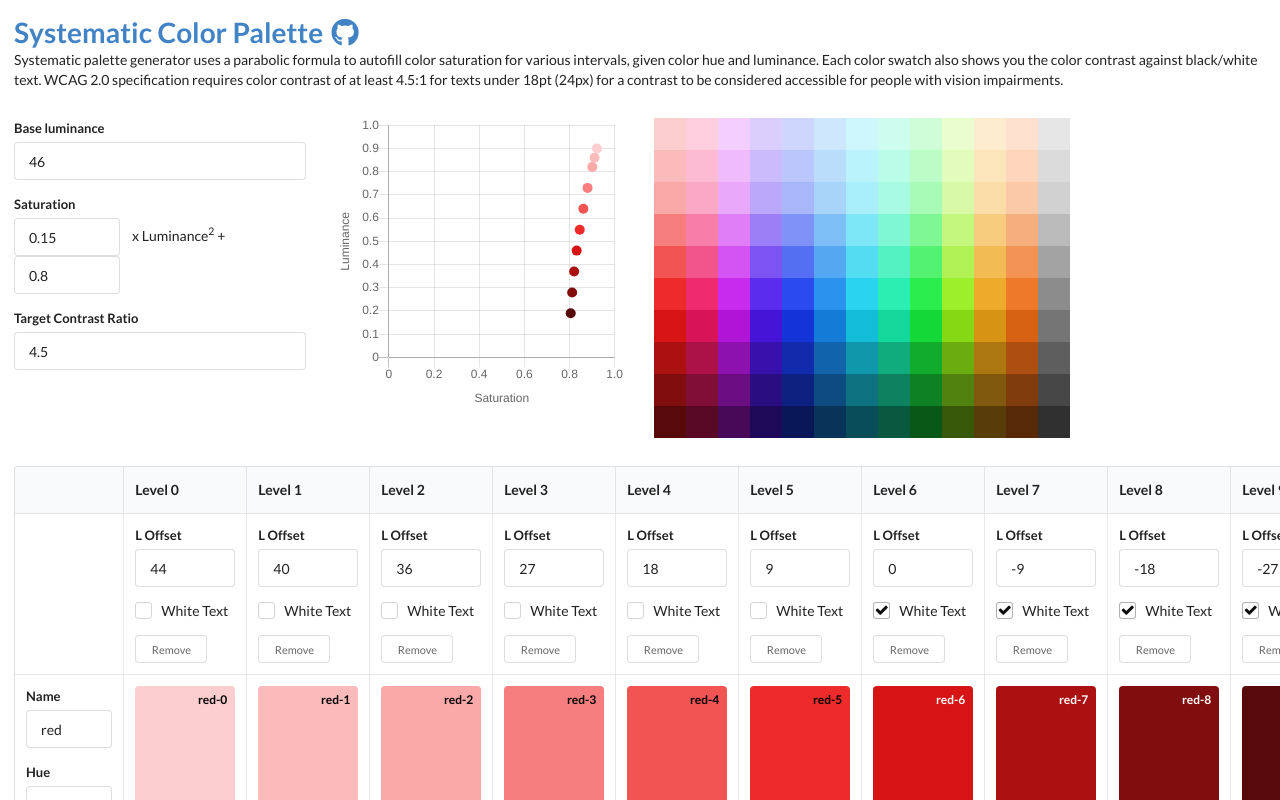
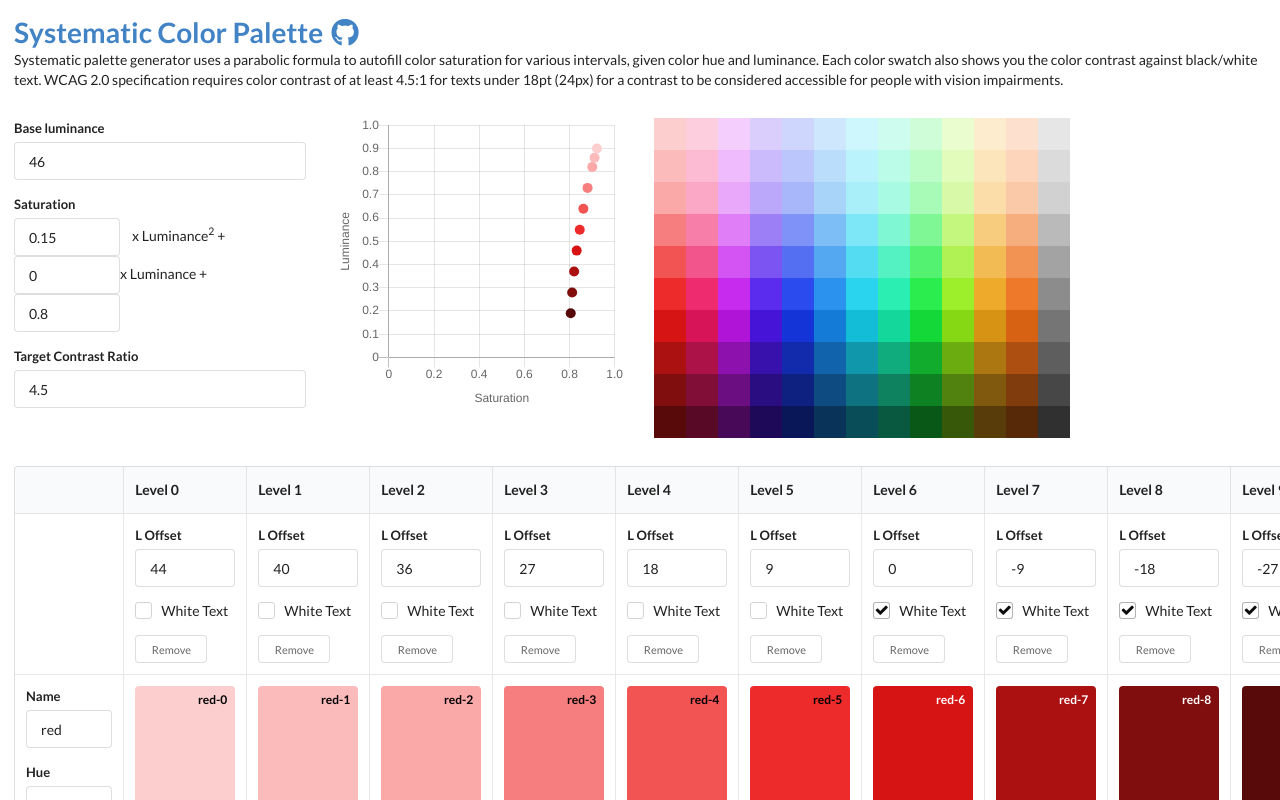
Before and after one commit to hypeJunction/color-wizard, a Vue app: page / in a window 1280 px wide. Shown: the top 800 px of the page. Built offline with nearby package versions, Linux system fonts and the light colour scheme; a small style sheet from the web is missing.

Commit message:
Add adjustment by luminosity

```diff
--- a/src/components/ColorWizard.vue
+++ b/src/components/ColorWizard.vue
@@ -48,6 +48,19 @@
                 />
               </div>
               <span>x Luminance<sup>2</sup></span>&nbsp;<span>+</span>
+
+              <div class="ui input">
+                <input
+                  type="number"
+                  step="0.01"
+                  min="-100"
+                  max="100"
+                  v-model.number="model.adjust"
+                  required
+                />
+              </div>
+
+              <span>x Luminance</span>&nbsp;<span>+</span>
                                                   &nbsp;
               <div class="ui input">
                 <input
@@ -282,6 +295,7 @@ export default {
         luminance: 46,
         factor: 0.15,
         shift: 0.8,
+        adjust: 0,
         contrast: 4.5,
         levels,
         colors,
@@ -293,7 +307,7 @@ export default {
     swatches() {
       return this.model.colors.map((color) => {
         const minmax = val => Math.max(Math.min(val, 0.99), 0.01);
-        const calcSaturation = y => y * y * this.model.factor + this.model.shift;
+        const calcSaturation = y => y * y * this.model.factor + y * this.model.adjust + this.model.shift;
 
         return Object.keys(this.model.levels)
           .map((i) => {
@@ -325,7 +339,7 @@ export default {
 
     chartData() {
       const minmax = val => Math.max(Math.min(val, 1), 0);
-      const calcSaturation = y => y * y * this.model.factor + this.model.shift;
+      const calcSaturation = y => y * y * this.model.factor + y * this.model.adjust + this.model.shift;
 
       return {
         datasets: this.model.levels.map((level) => {
```
